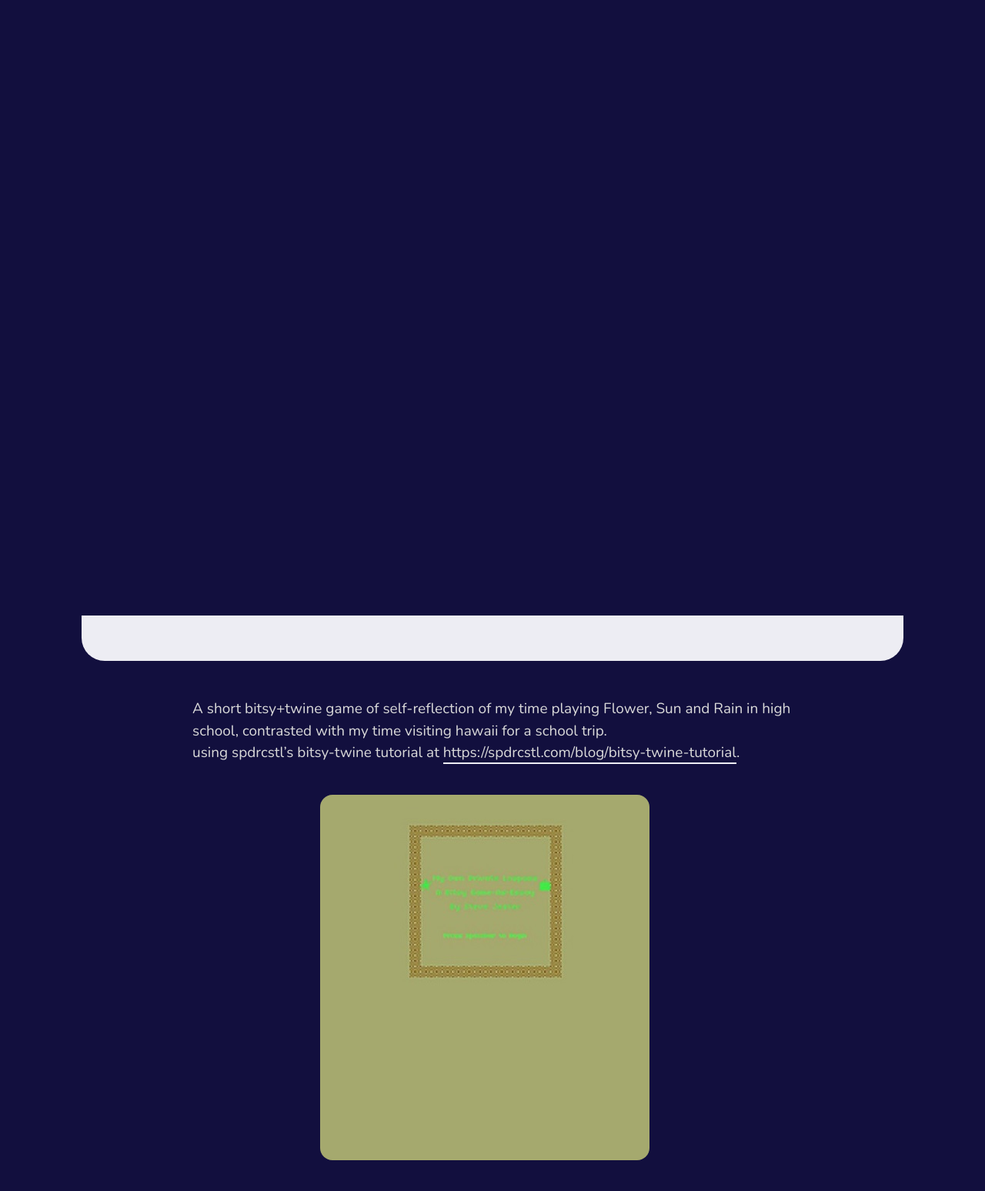
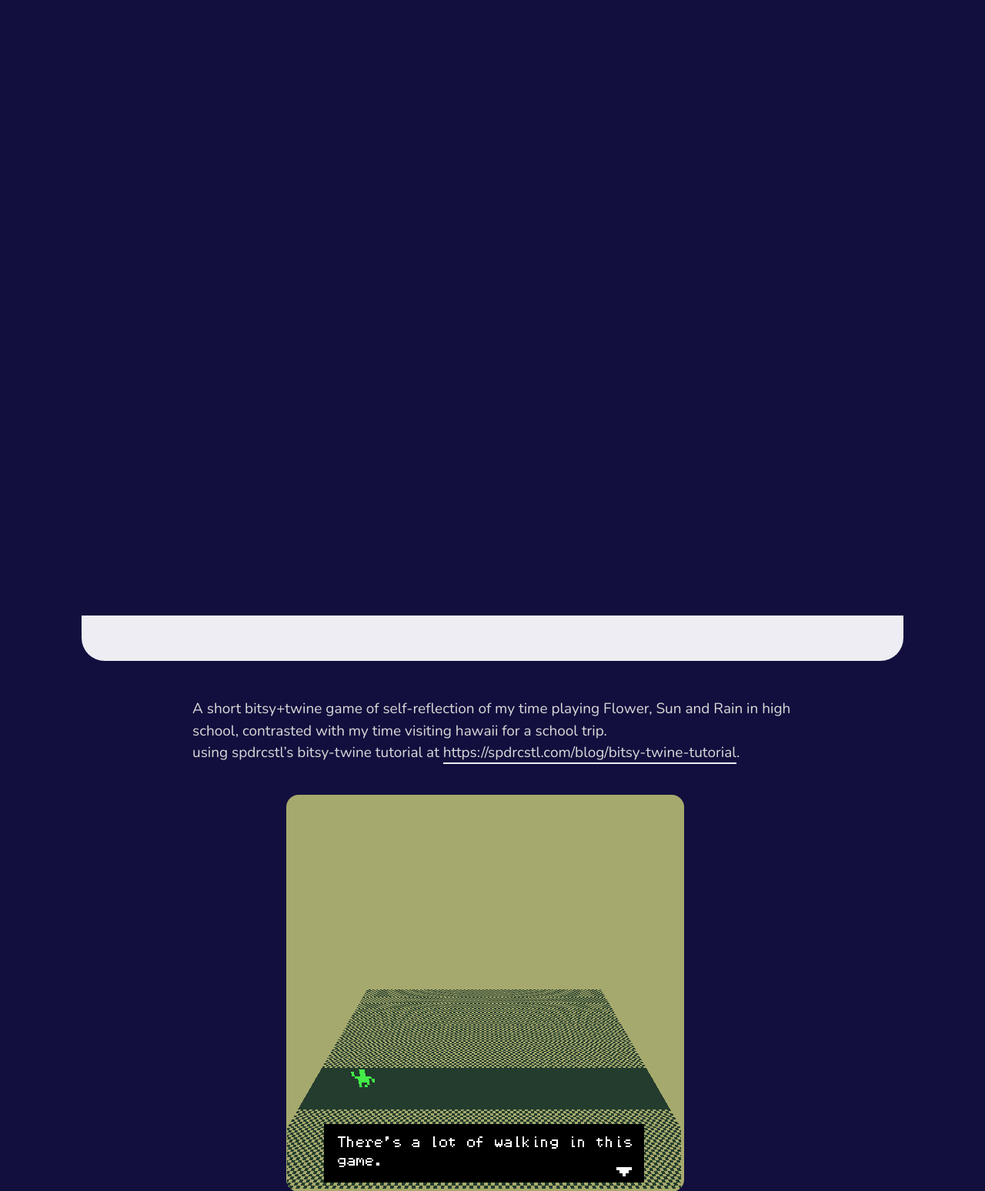
Before and after one commit to sjester14/sjester14.github.io, a Jekyll site: the page built from _projects/2021-01-25-MOPL.md, in a window 1280 px wide. Shown: the part 100-1648 px from the top of the page at 77% size. Built offline with Jekyll 4.4.1, drawn with Linux system fonts in a browser that asks for light colours; grey boxes are pictures that could not be loaded.

Commit message:
fishingmopl

```diff
--- a/_projects/2021-01-25-MOPL.md
+++ b/_projects/2021-01-25-MOPL.md
@@ -2,13 +2,26 @@
 title: Bitsy & Twine
 date: 2021-01-25 07:30:35 +0300
 subtitle: Fanworks
-image: '/images/project-6.jpg'
+image: '/images/mopl.png'
 ---
 
 A short bitsy+twine game of self-reflection of my time playing Flower, Sun and Rain in high school, contrasted with my time visiting hawaii for a school trip.
 <br> using spdrcstl's bitsy-twine tutorial at <a>https://spdrcstl.com/blog/bitsy-twine-tutorial</a>.
+
 <div class="gallery-box">
   <div class="gallery">
-    <img src="/images/project-6.jpg" alt="Project">
+    <img src="/images/mopl1.png" alt="Project">
   </div>
 </div>
+
+<div class="gallery-box">
+  <div class="gallery">
+    <img src="/images/mopl2.png" alt="Project">
+  </div>
+</div>
+
+<div class="gallery-box">
+  <div class="gallery">
+    <img src="/images/mopl3.png" alt="Project">
+  </div>
+</div>
```
Also changed, not shown: _projects/2021-01-25-Fishing.md (+2 -1 lines), images/mopl.png (added), images/mopl1.png (added), images/mopl2.png (added), images/mopl3.png (added).
